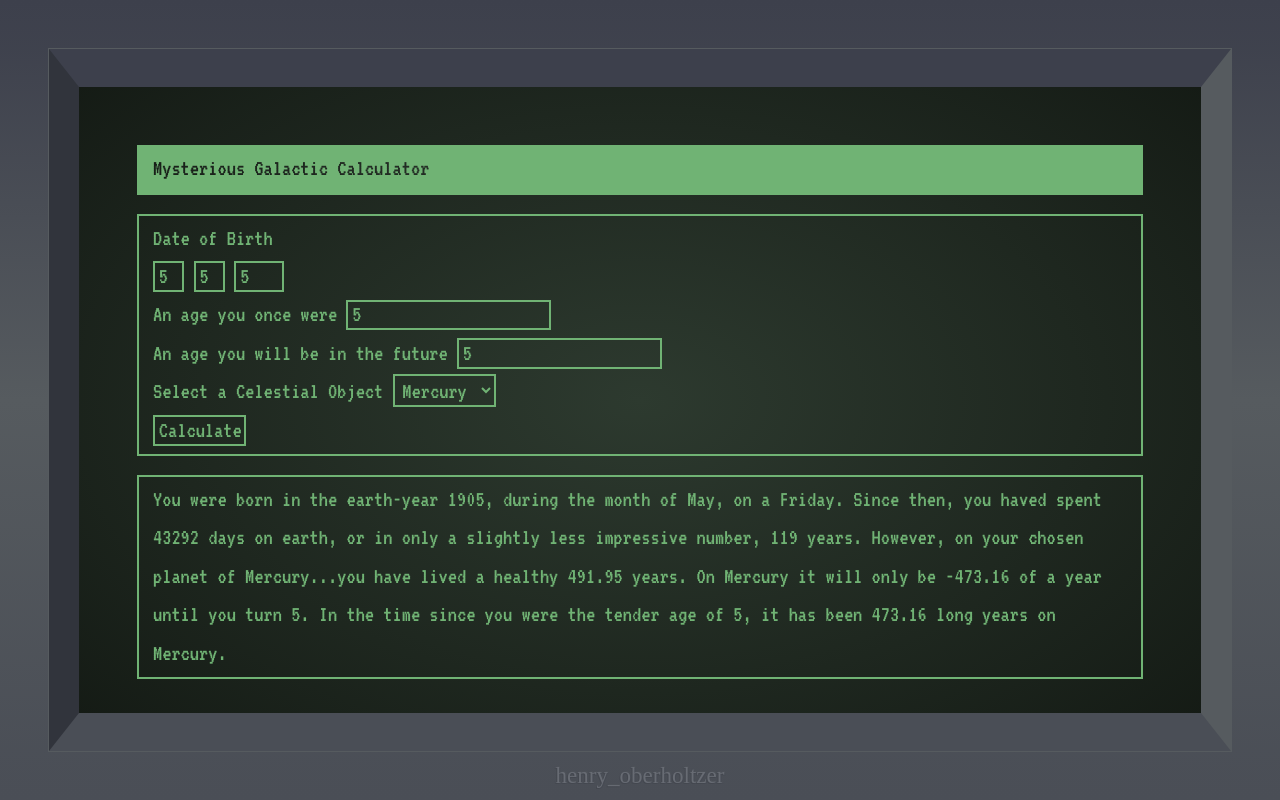
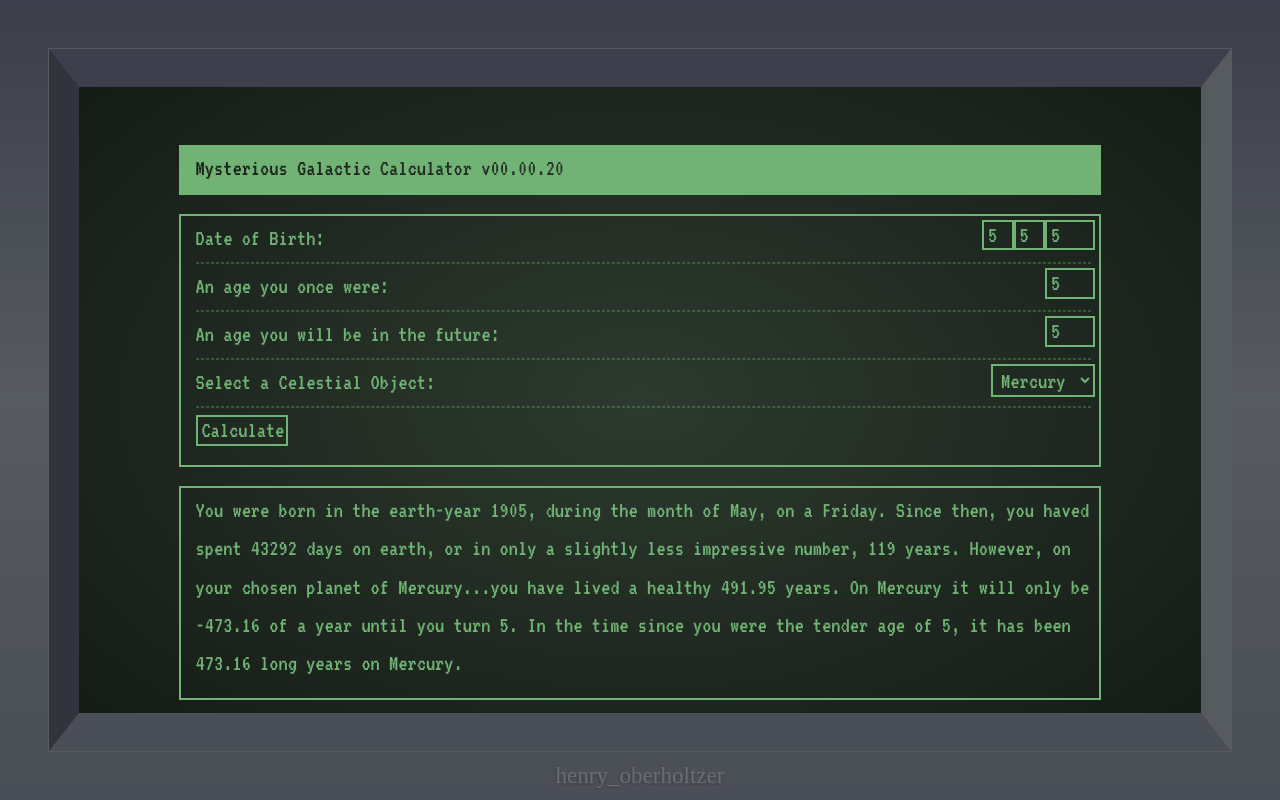
Before and after one commit to henry-oberholtzer/solar-system-age, a website built with webpack: page src/index.html in a window 1280 px wide. Both pictures are taken after typing "5", "5", "5", "5", "5" into the empty fields and a click on the button "Calculate". Built offline with nearby package versions, Linux system fonts and the light colour scheme; a web font is replaced by a local one.

Commit message:
finalizing CSS!

```diff
--- a/src/css/styles.scss
+++ b/src/css/styles.scss
@@ -59,10 +59,18 @@ body {
     margin: 1rem;
     line-height: 2rem;
     padding-left: 0.75rem;
+    padding-bottom: 0.75rem;
+}
+
+#primary {
+    max-width: 960px;
+    margin: auto;
 }
 
 #title {
     background-color: #70b374;
+    padding: 0.2rem;
+    padding-left: 0.75rem;
 }
 
 h1 {
@@ -71,20 +79,34 @@ h1 {
     background-clip: text;
 }
 
-h2,
-a {
+#logo, a {
     font-family: "Zen Dots";
     text-decoration: none;
     color: $logo-color;
     text-shadow:
-        -1px 1px 0 $frame-left,
-        1px 1px 0 $frame-top,
-        1px -1px 0 $frame-right,
-        -1px -1px 0 $frame-bottom;
+        -2px 2px 0 $frame-left,
+        2px 2px 0 $frame-top,
+        2px -2px 0 $frame-right,
+        -2px -2px 0 $frame-bottom;
     opacity: 50%;
     text-align: center;
     margin: auto;
     padding-top: 0.5rem;
+}
+
+#logo:hover {
+    transition: all 0.5s ease-in-out;
+    opacity: 100%;
+    text-shadow:
+        -4px 4px 0 $frame-left,
+        4px 4px 0 $frame-top,
+        4px -4px 0 $frame-right,
+        -4px -4px 0 $frame-bottom;
+}
+
+
+.hidden {
+    visibility: hidden;
 }
 
 @mixin controls {
@@ -93,6 +115,7 @@ a {
     color: $text-color;
     padding: 0.1rem;
     padding-left: 0.2rem;
+    margin: 0;
 }
 
 
@@ -117,7 +140,7 @@ button, input, select {
 }
 
 select:focus, input:focus {
-    transition: all 0.1s ease;
+    transition: all 0.3s ease;
     @include controls-invert()
 }
 
@@ -129,6 +152,27 @@ button:hover {
     width: calc(3ch + 0.2rem);
 }
 
-#year {
+#year, #future-birthday, #past-birthday {
     width: calc(5ch + 0.2rem);
 }
+
+.form-row {
+    width: 100%;
+    display: block;
+    justify-items: space-between;
+
+}
+
+#dob {
+    display: inline;
+}
+
+input, select {
+    float: right;
+}
+
+hr {
+    border: 1px dashed #70b37455;
+    margin: 0.2rem;
+    margin-left: 0;
+}
--- a/src/index.html
+++ b/src/index.html
@@ -11,21 +11,21 @@
                 <div id="monitor-border">
                     <div id="primary">
                         <div class="block" id="title">
-                            <h1>Mysterious Galactic Calculator</h1>
+                            <h1>Mysterious Galactic Calculator v00.00.20</h1>
                         </div>
                         <div class="block" id="main-form">
                             <form id="form">
                                 <div class="form-input">
                                     <div class="form-row">
-                                        <label for="dob">Date of Birth</label>
+                                        <label for="dob">Date of Birth:</label>
                                         <div id="dob">
                                             <input
-                                                id="month"
+                                                id="year"
                                                 type="number"
-                                                min="1"
-                                                max="12"
-                                                maxlength="2"
-                                                placeholder="MM"
+                                                min="-9999"
+                                                max="2023"
+                                                maxlength="4"
+                                                placeholder="YYYY"
                                                 required />
                                                 <input
                                                     id="day"
@@ -36,45 +36,46 @@
                                                     placeholder="DD"
                                                     required />
                                             <input
-                                                id="year"
+                                                id="month"
                                                 type="number"
-                                                min="-9999"
-                                                max="2023"
-                                                maxlength="4"
-                                                placeholder="YYYY"
+                                                min="1"
+                                                max="12"
+                                                maxlength="2"
+                                                placeholder="MM"
                                                 required />
                                         </div>
                                     </div>
+                                    <hr />
                                 </div>
                                 <div class="form-input">
                                     <div class="form-row">
-                                        <label
-                                            for="past-birthday"
-                                            class="hidden"
-                                            >An age you once were</label
+                                        <label for="past-birthday"
+                                            >An age you once were:</label
                                         >
                                         <input
                                             id="past-birthday"
                                             type="number"
                                             min="0"
-                                            placeholder="3" />
+                                            placeholder="3"
+                                            maxlength="4" />
                                     </div>
+                                    <hr />
                                     <div class="form-row">
-                                        <label
-                                            for="future-birthday"
-                                            class="hidden"
+                                        <label for="future-birthday"
                                             >An age you will be in the
-                                            future</label
+                                            future:</label
                                         >
                                         <input
                                             id="future-birthday"
                                             type="number"
-                                            placeholder="103" />
+                                            placeholder="103"
+                                            maxlength="4" />
                                     </div>
+                                    <hr />
                                 </div>
-                                <div class="form-input">
+                                <div class="form-input form-row">
                                     <label for="planet"
-                                        >Select a Celestial Object</label
+                                        >Select a Celestial Object:</label
                                     >
                                     <select id="planet">
                                         <option value="mercury" selected>
@@ -90,14 +91,19 @@
                                         <option value="pluto">Pluto</option>
                                     </select>
                                 </div>
+                                <hr />
+                                <div class="form-row" id="button">
                                     <button type="submit">Calculate</button>
+                                </div>
                             </form>
                         </div>
-                        <div class="block" id="musings"></div>
+                        <div class="hidden" id="musings"></div>
                     </div>
                 </div>
             </div>
-            <a href="https://www.henryoberholtzer.com"><h2>henry_oberholtzer</h2></a>
+            <a href="https://www.henryoberholtzer.com"
+                ><h2 id="logo">henry_oberholtzer</h2></a
+            >
         </div>
     </body>
 </html>
--- a/src/index.js
+++ b/src/index.js
@@ -2,7 +2,9 @@
 import PlanetaryAge from "./js/planetaryage";
 
 const printResults = (planetaryAgeObject) => {
-    document.getElementById("musings").innerHTML = "";
+    const musings = document.getElementById("musings");
+    musings.setAttribute("class", "hidden");
+    musings.innerHTML = "";
     const date = planetaryAgeObject.dob;
     const month = date.toLocaleString("default", { month: "long" });
     const weekday = date.toLocaleString("default", { weekday: "long" });
@@ -17,7 +19,6 @@
     const solarAge = planetaryAgeObject.solarSystemAge();
     const yearsUntil = planetaryAgeObject.yearsUntil();
     const yearsSince = planetaryAgeObject.yearsSince();
-    const musings = document.getElementById("musings");
     const paragraph = document.createElement("p");
     const introString = `You were born in the earth-year ${year}, during the month of ${month}, on a ${weekday}. `;
     const secondString = `Since then, you haved spent ${ageEarthDays} days on earth, or in only a slightly less impressive number, ${ageEarthYears} years. `;
@@ -52,6 +53,7 @@
         sixthString(chosenPlanet, yearsSince, birthdayPast)
     );
     musings.append(paragraph);
+    musings.setAttribute("class", "block");
 };
 
 const printError = () => {
```
Lines whose indentation alone changed are shown as unchanged.
